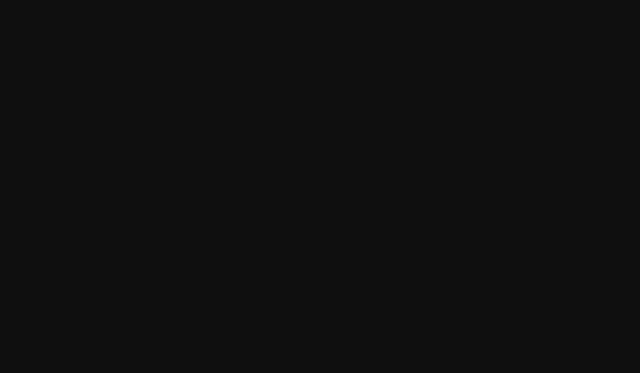
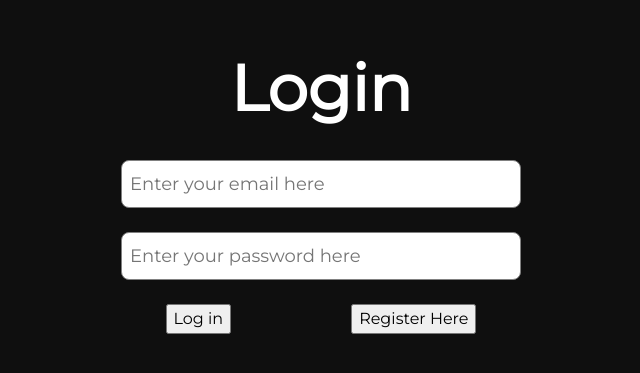
Before and after one commit to NaChIkEt-pen/VideoUploadAndViewPlatform, a React (Vite) app in the folder Frontend/: page /login in a window 1280 px wide. Before the commit this address had no page. Shown: the part 213-586 px from the top of the page, without its empty margins (319-959 px from the left). Built offline with nearby package versions, Linux system fonts and the light colour scheme.

Commit message:
Add: Userlogin, UserRegister, UserAuth Update: New Routers

```diff
--- /dev/null
+++ b/Frontend/src/CSS/UserLogin/UserLogin.css
@@ -0,0 +1,72 @@
+.mainContainer {
+  flex-direction: column;
+  display: flex;
+  align-items: center;
+  justify-content: center;
+  height: 100vh;
+}
+
+.titleContainer {
+  display: flex;
+  flex-direction: column;
+  font-size: 64px;
+  font-weight: bolder;
+  align-items: center;
+  justify-content: center;
+}
+
+.resultContainer,
+.historyItem {
+  flex-direction: row;
+  display: flex;
+  width: 400px;
+  align-items: center;
+  justify-content: space-between;
+}
+
+.historyContainer {
+  flex-direction: column;
+  display: flex;
+  height: 200px;
+  align-items: center;
+  flex-grow: 5;
+  justify-content: flex-start;
+}
+
+.buttonContainer {
+  display: flex;
+  flex-direction: column;
+  align-items: center;
+  justify-content: center;
+  height: 260px;
+}
+
+.inputContainer {
+  display: flex;
+  flex-direction: column;
+  align-items: flex-start;
+  justify-content: center;
+}
+
+.inputContainer > .errorLabel {
+  color: red;
+  font-size: 12px;
+}
+
+.inputBox {
+  height: 48px;
+  width: 400px;
+  font-size: large;
+  border-radius: 8px;
+  border: 1px solid grey;
+  padding-left: 8px;
+}
+
+.buttonDiv{
+  display:flex;
+  flex-direction: row;
+}
+
+.registerBtn{
+  margin-left: 15vh;
+}
--- a/Frontend/src/GlobalVars.jsx
+++ b/Frontend/src/GlobalVars.jsx
@@ -1,4 +1,5 @@
 import React, { useState } from "react";
 import { atomWithStorage } from "jotai/utils";
 
-export const userAuthAtom = atomWithStorage("todo", []);
+export const userAuthAtom = atomWithStorage("isAuth", true);
+export const userAuthId = atomWithStorage("userName", null);
--- a/Frontend/src/Pages/Components/Navbar.jsx
+++ b/Frontend/src/Pages/Components/Navbar.jsx
@@ -1,4 +1,7 @@
 import React from "react";
+import { useNavigate } from "react-router-dom";
+
+//bootstrap import
 import Container from "react-bootstrap/Container";
 import Nav from "react-bootstrap/Nav";
 import Navbar from "react-bootstrap/Navbar";
@@ -16,9 +19,22 @@ import { IconContext } from "react-icons";
 // CSS
 import "../../CSS/HomePageCSS/HomePageNavbar.css";
 
+//atom import
+import { userAuthAtom } from "../../GlobalVars";
+import { useAtom } from "jotai/react";
+
 export default function HomePageNavbar() {
-  const handlePfpClick = () => {
-    console.log("hello");
+  const navigate = useNavigate();
+  const [isAuth, setIsAuth] = useAtom(userAuthAtom);
+  const handlePfpClick = (event) => {
+    event.preventDefault();
+    //console.log(isAuth);
+    if (!isAuth) {
+      //navigate("/account", { target: "_blank" });
+      window.open("/login", "_blank");
+    } else if (isAuth) {
+      window.open("/account", "_blank");
+    }
   };
   return (
     <>
--- /dev/null
+++ b/Frontend/src/Pages/PageNotFound.jsx
@@ -0,0 +1,9 @@
+import React from "react";
+
+export default function PageNotFound() {
+  return (
+    <>
+      <h1>PAGE NOT FOUND</h1>
+    </>
+  );
+}
--- /dev/null
+++ b/Frontend/src/Pages/UserAccountPage.jsx
@@ -0,0 +1,13 @@
+import React, { useEffect } from "react";
+import { userAuthAtom, userAuthId } from "../GlobalVars";
+import { useAtom } from "jotai/react";
+export default function UserAccountPage() {
+  const [isAuth, setIsAuth] = useAtom(userAuthAtom);
+  if (isAuth == true) {
+    return (
+      <>
+        <h1>is auth</h1>
+      </>
+    );
+  }
+}
--- /dev/null
+++ b/Frontend/src/Pages/UserLogin.jsx
@@ -0,0 +1,57 @@
+import React, { useState } from "react";
+import { useNavigate } from "react-router-dom";
+
+import "../CSS/UserLogin/UserLogin.css";
+
+export default function UserLogin() {
+  const [email, setEmail] = useState("");
+  const [password, setPassword] = useState("");
+
+  const navigate = useNavigate();
+
+  const onButtonClick = () => {};
+  const onRegisterClick = () => {
+    window.open("/register", "_self");
+  };
+
+  return (
+    <div className={"mainContainer"}>
+      <div className={"titleContainer"}>
+        <div>Login</div>
+      </div>
+      <br />
+      <div className={"inputContainer"}>
+        <input
+          value={email}
+          placeholder="Enter your email here"
+          onChange={(ev) => setEmail(ev.target.value)}
+          className={"inputBox"}
+        />
+      </div>
+      <br />
+      <div className={"inputContainer"}>
+        <input
+          value={password}
+          placeholder="Enter your password here"
+          onChange={(ev) => setPassword(ev.target.value)}
+          className={"inputBox"}
+        />
+      </div>
+      <br />
+      <div className={"inputContainer buttonDiv"}>
+        <input
+          className={"inputButton"}
+          type="button"
+          onClick={onButtonClick}
+          value={"Log in"}
+        />
+        <input
+          className={"inputButton registerBtn"}
+          type="button"
+          onClick={onRegisterClick}
+          value={"Register Here"}
+        />
+      </div>
+    </div>
+  );
+}
--- /dev/null
+++ b/Frontend/src/Pages/UserRegister.jsx
@@ -0,0 +1,9 @@
+import React from "react";
+
+export default function UserRegister() {
+  return (
+    <>
+      <h1>register page</h1>
+    </>
+  );
+}
--- a/Frontend/src/Router/Router.jsx
+++ b/Frontend/src/Router/Router.jsx
@@ -1,11 +1,19 @@
 import { Routes, Route } from "react-router-dom";
 import React from "react";
+
 import HomePage from "../Pages/HomePage";
-
+import UserAccountPage from "../Pages/UserAccountPage";
+import UserLogin from "../Pages/UserLogin";
+import PageNotFound from "../Pages/PageNotFound";
+import UserRegister from "../Pages/UserRegister";
 function MyRouter() {
   return (
     <Routes>
       <Route path="/" element={<HomePage />} />
+      <Route path="/account" element={<UserAccountPage />} />
+      <Route path="/login" element={<UserLogin />} />
+      <Route path="/register" element={<UserRegister />} />
+      <Route path="*" element={<PageNotFound />} />
     </Routes>
   );
 }
```
Also changed, not shown: 1 other file (tests, documents, lock files or other folders).
